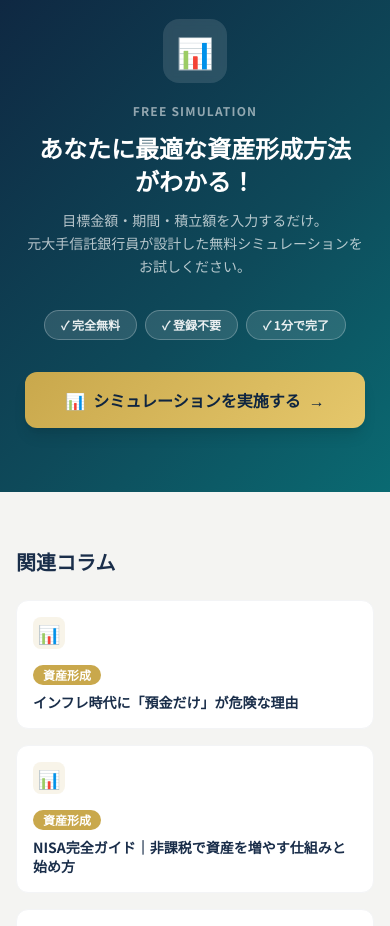
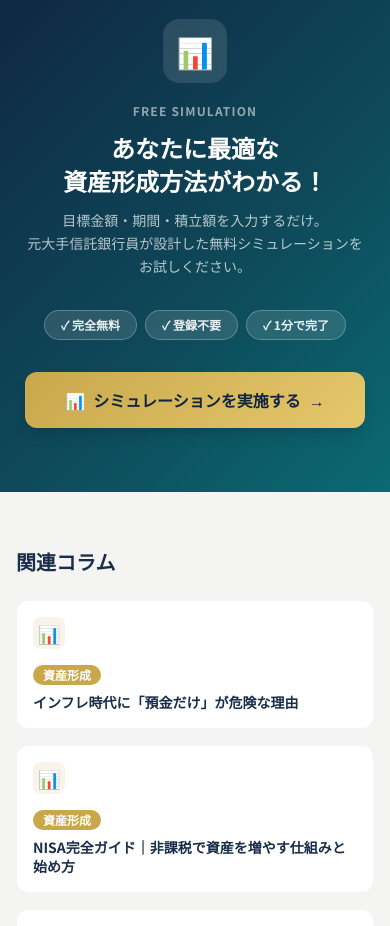
Before and after one commit to tanima3232-eng/bulltalk, a Next.js app: page /column/asset-01-life-money in a window 390 px wide. Shown: the part 2100-3026 px from the top of the page. Built offline with nearby package versions, Linux system fonts and the light colour scheme.

Commit message:
スマホタイトル改行をB案に変更

```diff
--- a/components/SimulationCtaBanner.tsx
+++ b/components/SimulationCtaBanner.tsx
@@ -25,7 +25,7 @@ export default function SimulationCtaBanner() {
 
         {/* タイトル */}
         <h2 className="text-2xl md:text-3xl font-bold text-white mb-3 leading-snug">
-          <span className="md:hidden">あなたに最適な資産形成方法<br />がわかる！</span>
+          <span className="md:hidden">あなたに最適な<br />資産形成方法がわかる！</span>
           <span className="hidden md:inline">あなたに最適な資産形成方法がわかる！</span>
         </h2>
         <p className="text-sm md:text-base leading-relaxed mb-8"
```
